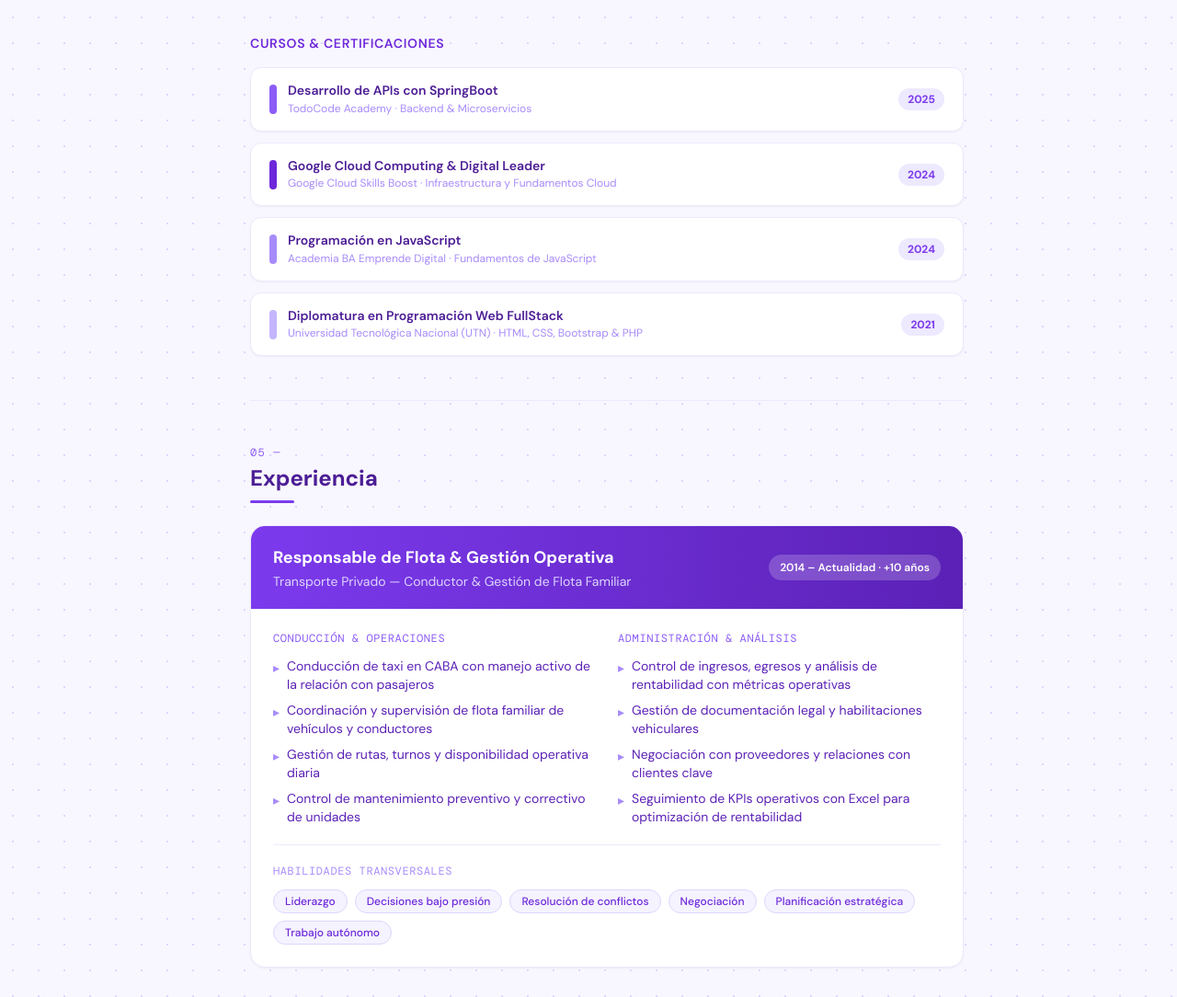
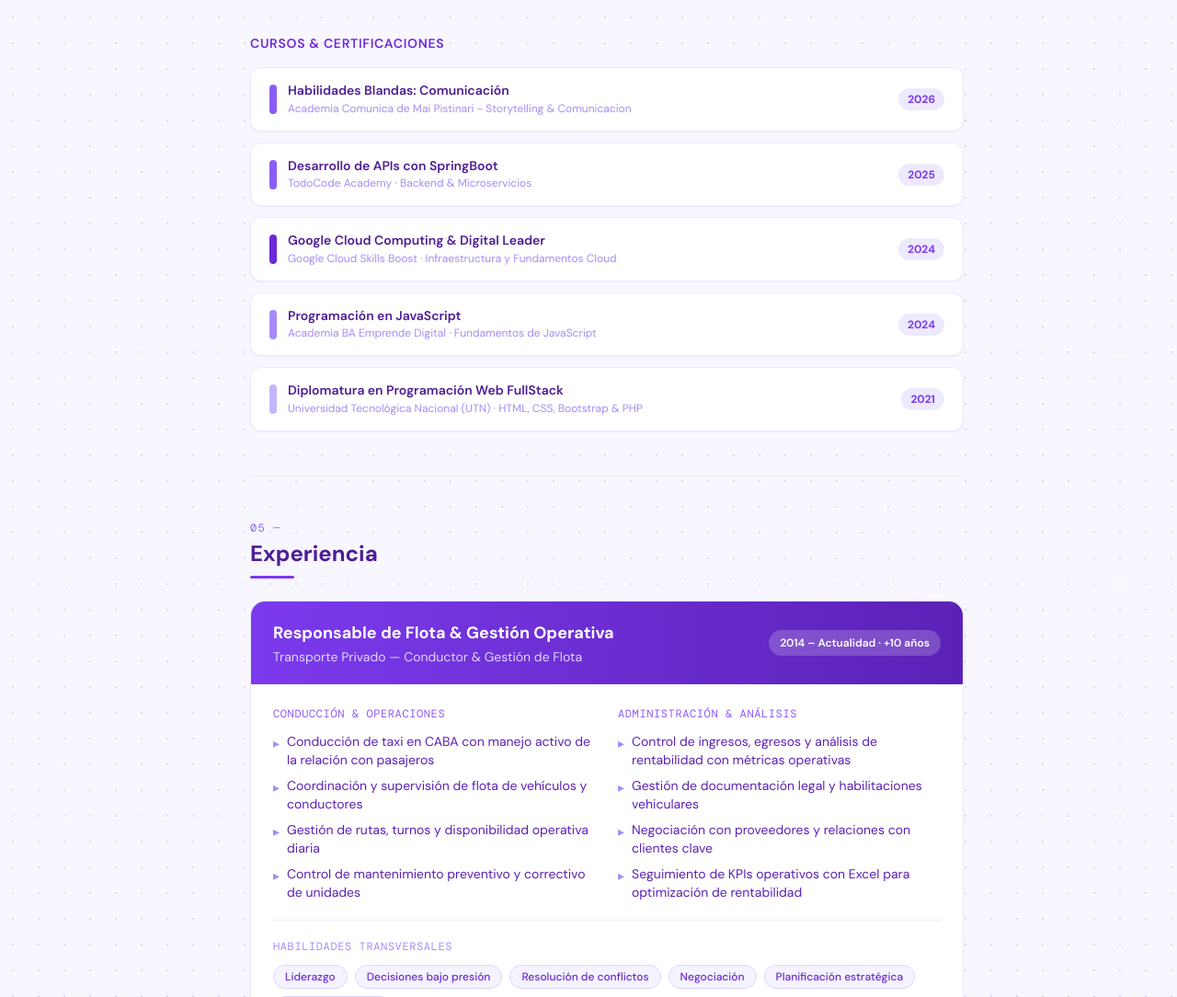
Before and after one commit to briansablich/portfolioBrianSablich, a plain HTML site: page index.html in a window 1280 px wide. Shown: the part 3523-4607 px from the top of the page at 92% size. Drawn offline with nearby package versions, Linux system fonts and the light colour scheme.

Commit message:
Update storytelling course

```diff
--- a/index.html
+++ b/index.html
@@ -446,6 +446,17 @@
 
     <h4 class="text-sm font-semibold text-violet-700 dark:text-violet-400 uppercase tracking-wider mb-4" data-i18n="s_certs">Cursos &amp; Certificaciones</h4>
     <div class="flex flex-col gap-3">
+      <a href="https://drive.google.com/file/d/1vOgFgCMYssFFwf9uR3iCePCZDebPxdBo/view?usp=sharing" target="_blank"
+         class="cert-item flex items-center justify-between gap-4 bg-white dark:bg-violet-950/50 border border-violet-100 dark:border-violet-800 rounded-xl px-5 py-4 shadow-sm hover:bg-violet-50 dark:hover:bg-violet-900/40 transition-colors">
+        <div class="flex items-center gap-3">
+          <span class="w-2 h-8 rounded-full bg-violet-500 shrink-0"></span>
+          <div>
+            <p class="font-semibold text-violet-900 dark:text-violet-100 text-sm leading-tight" data-i18n="cert0_title">Habilidades Blandas: Comunicación</p>
+            <p class="text-xs text-violet-400 dark:text-violet-500 mt-0.5">Academia Comunica de Mai Pistinari - Storytelling &amp; Comunicacion</p>
+          </div>
+        </div>
+        <span class="shrink-0 bg-violet-100 dark:bg-violet-900/60 text-violet-600 dark:text-violet-400 text-xs font-bold px-2.5 py-1 rounded-full">2026</span>
+      </a>
       <a href="https://drive.google.com/file/d/1GK8-zMdON555WGt_qSlfxG0dEW1lT_h5/view?usp=sharing" target="_blank"
          class="cert-item flex items-center justify-between gap-4 bg-white dark:bg-violet-950/50 border border-violet-100 dark:border-violet-800 rounded-xl px-5 py-4 shadow-sm hover:bg-violet-50 dark:hover:bg-violet-900/40 transition-colors">
         <div class="flex items-center gap-3">
@@ -502,7 +513,7 @@
         <div class="flex flex-wrap items-center justify-between gap-3">
           <div>
             <h4 class="font-bold text-white text-lg" data-i18n="exp_title">Responsable de Flota &amp; Gestión Operativa</h4>
-            <p class="text-violet-200 text-sm mt-0.5" data-i18n="exp_sub">Transporte Privado — Conductor &amp; Gestión de Flota Familiar</p>
+            <p class="text-violet-200 text-sm mt-0.5" data-i18n="exp_sub">Transporte Privado — Conductor &amp; Gestión de Flota</p>
           </div>
           <span class="bg-white/20 text-white text-xs font-semibold px-3 py-1.5 rounded-full backdrop-blur-sm" data-i18n="exp_years">2014 – Actualidad · +10 años</span>
         </div>
@@ -513,7 +524,7 @@
             <p class="text-xs font-mono text-violet-500 dark:text-violet-400 uppercase tracking-wider mb-3" data-i18n="exp_col1">Conducción &amp; Operaciones</p>
             <ul class="space-y-2 text-sm text-violet-800 dark:text-violet-300">
               <li class="flex gap-2"><span class="text-violet-400 mt-0.5 shrink-0">▸</span><span data-i18n="exp_op1">Conducción de taxi en CABA con manejo activo de la relación con pasajeros</span></li>
-              <li class="flex gap-2"><span class="text-violet-400 mt-0.5 shrink-0">▸</span><span data-i18n="exp_op2">Coordinación y supervisión de flota familiar de vehículos y conductores</span></li>
+              <li class="flex gap-2"><span class="text-violet-400 mt-0.5 shrink-0">▸</span><span data-i18n="exp_op2">Coordinación y supervisión de flota de vehículos y conductores</span></li>
               <li class="flex gap-2"><span class="text-violet-400 mt-0.5 shrink-0">▸</span><span data-i18n="exp_op3">Gestión de rutas, turnos y disponibilidad operativa diaria</span></li>
               <li class="flex gap-2"><span class="text-violet-400 mt-0.5 shrink-0">▸</span><span data-i18n="exp_op4">Control de mantenimiento preventivo y correctivo de unidades</span></li>
             </ul>
@@ -652,11 +663,11 @@ const i18n = {
     edu2_year:'2024 · En curso', edu2_title:'Idioma Inglés — Nivel 5',
     edu3_year:'2022 – 2024 · Graduado', edu3_title:'Tecnicatura Universitaria en Programación',
     edu4_year:'2015 – 2019 · No concluida', edu4_title:'Licenciatura en Geografía',
-    cert1_title:'Desarrollo de APIs con SpringBoot', cert2_title:'Google Cloud Computing & Digital Leader', cert3_title:'Programación en JavaScript', cert4_title:'Diplomatura en Programación Web FullStack',
-    exp_title:'Responsable de Flota & Gestión Operativa', exp_sub:'Transporte Privado — Conductor & Gestión de Flota Familiar', exp_years:'2014 – Actualidad · +10 años',
+    cert0_title:'Habilidades Blandas: Comunicación', cert1_title:'Desarrollo de APIs con SpringBoot', cert2_title:'Google Cloud Computing & Digital Leader', cert3_title:'Programación en JavaScript', cert4_title:'Diplomatura en Programación Web FullStack',
+    exp_title:'Responsable de Flota & Gestión Operativa', exp_sub:'Transporte Privado — Conductor & Gestión de Flota', exp_years:'2014 – Actualidad · +10 años',
     exp_col1:'Conducción & Operaciones', exp_col2:'Administración & Análisis',
-    exp_op1:'Conducción de taxi en CABA con manejo activo de la relación con pasajeros',
-    exp_op2:'Coordinación y supervisión de flota familiar de vehículos y conductores',
+    exp_op1:'Conducción de taxi en CABA con manejo activo de la relación con clientes',
+    exp_op2:'Coordinación y supervisión de flota de vehículos y conductores',
     exp_op3:'Gestión de rutas, turnos y disponibilidad operativa diaria',
     exp_op4:'Control de mantenimiento preventivo y correctivo de unidades',
     exp_adm1:'Control de ingresos, egresos y análisis de rentabilidad con métricas operativas',
@@ -697,11 +708,11 @@ const i18n = {
     edu2_year:'2024 · Ongoing', edu2_title:'English — Level 5',
     edu3_year:'2022 – 2024 · Graduate', edu3_title:'University Technical Degree in Programming',
     edu4_year:'2015 – 2019 · Not completed', edu4_title:"Bachelor's in Geography",
-    cert1_title:'API Development with SpringBoot', cert2_title:'Google Cloud Computing & Digital Leader', cert3_title:'JavaScript Programming', cert4_title:'FullStack Web Programming Diploma',
-    exp_title:'Fleet Manager & Operations Lead', exp_sub:'Private Transport — Taxi Driver & Family Fleet Management', exp_years:'2014 – Present · 10+ years',
+    cert0_title:'Storytelling & comunication', cert1_title:'API Development with SpringBoot', cert2_title:'Google Cloud Computing & Digital Leader', cert3_title:'JavaScript Programming', cert4_title:'FullStack Web Programming Diploma',
+    exp_title:'Fleet Manager & Operations Lead', exp_sub:'Private Transport — Taxi Driver & Fleet Management', exp_years:'2014 – Present · 10+ years',
     exp_col1:'Driving & Operations', exp_col2:'Administration & Analytics',
-    exp_op1:'Taxi driving in Buenos Aires with active passenger relationship management',
-    exp_op2:'Coordination and supervision of family vehicle fleet and drivers',
+    exp_op1:'Taxi driving in Buenos Aires with active customer relationship management',
+    exp_op2:'Coordination and supervision of vehicle fleet and drivers',
     exp_op3:'Route, shift and daily availability management',
     exp_op4:'Preventive and corrective vehicle maintenance tracking',
     exp_adm1:'Income, expense control and profitability analysis with operational metrics',
```
